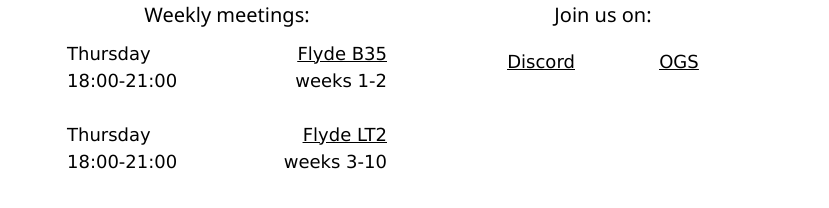
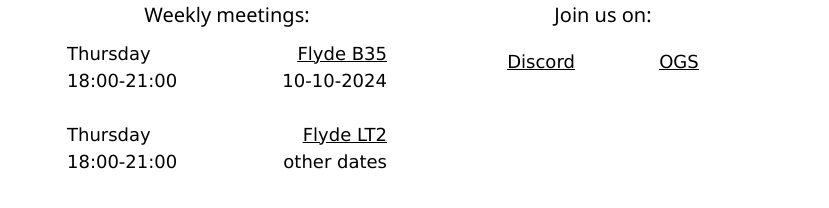
Before and after one commit to PraderioM/LancasterGoClub, an Angular app: page / in a window 1280 px wide. Shown: the part 790-998 px from the top of the page, without its empty margins (225-1054 px from the left). Built offline with nearby package versions, Linux system fonts and the light colour scheme.

Commit message:
Corrected dates.

```diff
--- a/src/app/home/home.component.html
+++ b/src/app/home/home.component.html
@@ -46,7 +46,7 @@
                            [meetingTime]="'18:00-21:00'"
                            [place]="'Flyde B35'"
                            [linkToPlace]="'https://use.mazemap.com/#v=1&campusid=341&zlevel=2&center=-2.785333,54.008835&zoom=19.5&sharepoitype=poi&sharepoi=958945'"
-                           [extraInformation]="'weeks 1-2'"
+                           [extraInformation]="'10-10-2024'"
                            style="width: 100%">
       </app-meeting-details>
       <!--endregion-->
@@ -57,7 +57,7 @@
                            [meetingTime]="'18:00-21:00'"
                            [place]="'Flyde LT2'"
                            [linkToPlace]="'https://use.mazemap.com/#v=1&zlevel=1&center=-2.785559,54.008642&zoom=18&sharepoitype=poi&sharepoi=958836&campusid=341'"
-                           [extraInformation]="'weeks 3-10'">
+                           [extraInformation]="'other dates'">
       </app-meeting-details>
       <!--endregion-->
       <!--region MEETING TIME TEMPLATE-->
```
Also changed, not shown: 3 other files (tests, documents, lock files or other folders).
